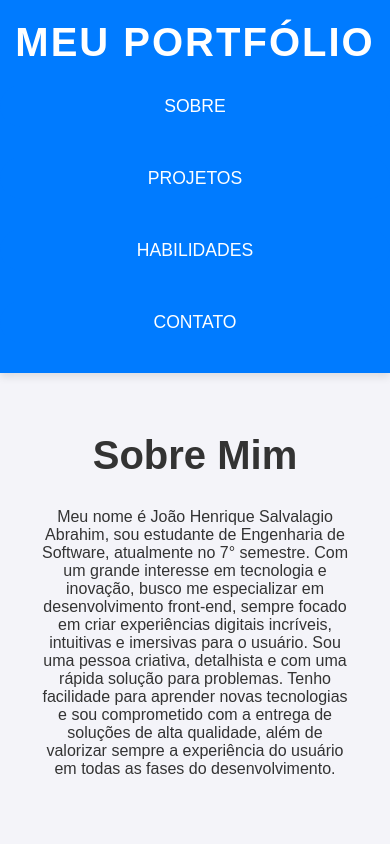
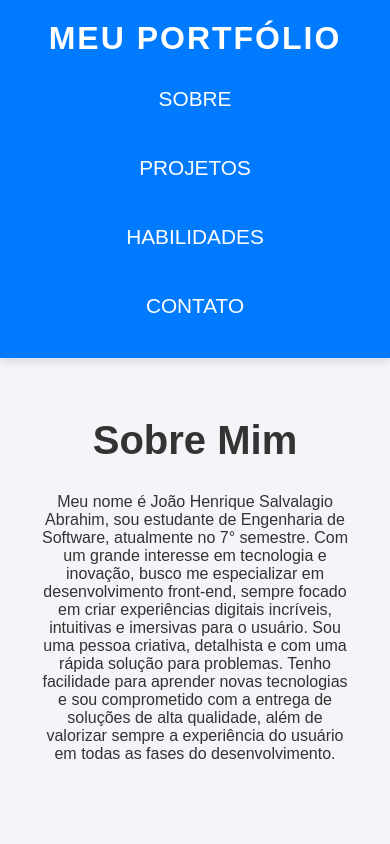
Before and after one commit to Joao-Henrique-Salvalagio/Portfolio, a plain HTML site: page index.html in a window 390 px wide. Shown: the top 844 px of the page. Drawn offline with Linux system fonts and the light colour scheme.

Commit message:
commitTest3

```diff
--- a/styles.css
+++ b/styles.css
@@ -4,12 +4,16 @@
   box-sizing: border-box;
 }
 
+
 body {
   font-family: 'Arial', sans-serif;
   background-color: #f4f4f9;
   color: #333;
+  width: 100%;
 }
 
+/* Estilo do header */
+/* Estilo do header */
 header {
   background-color: #007bff;
   color: white;
@@ -25,11 +29,13 @@ header .logo h1 {
   letter-spacing: 2px;
 }
 
+/* Estilo do menu de navegação */
 nav ul {
   list-style-type: none;
   display: flex;
   justify-content: center;
   gap: 20px;
+  padding: 0;
 }
 
 nav ul li {
@@ -49,6 +55,32 @@ nav ul li a {
 nav ul li a:hover {
   background-color: #0056b3;
 }
+
+/* Media query para telas menores */
+@media (max-width: 768px) {
+  /* Ajuste para o título */
+  header .logo h1 {
+    font-size: 2rem; /* Ajuste o tamanho do logo para telas menores */
+  }
+
+  /* Ajuste do menu de navegação para telas pequenas */
+  nav ul {
+    flex-direction: column; /* Coloca o menu de navegação em coluna */
+    align-items: center; /* Centraliza os itens */
+    gap: 15px; /* Reduz o espaço entre os itens */
+  }
+
+  nav ul li {
+    width: 100%; /* Faz cada item ocupar toda a largura */
+    text-align: center; /* Centraliza o texto dentro de cada item */
+  }
+
+  nav ul li a {
+    font-size: 1.3rem; /* Aumenta o tamanho da fonte dos links */
+    padding: 12px 0; /* Ajusta o padding para melhor visualização */
+  }
+}
+
 
 section {
   padding: 60px 20px;
```
